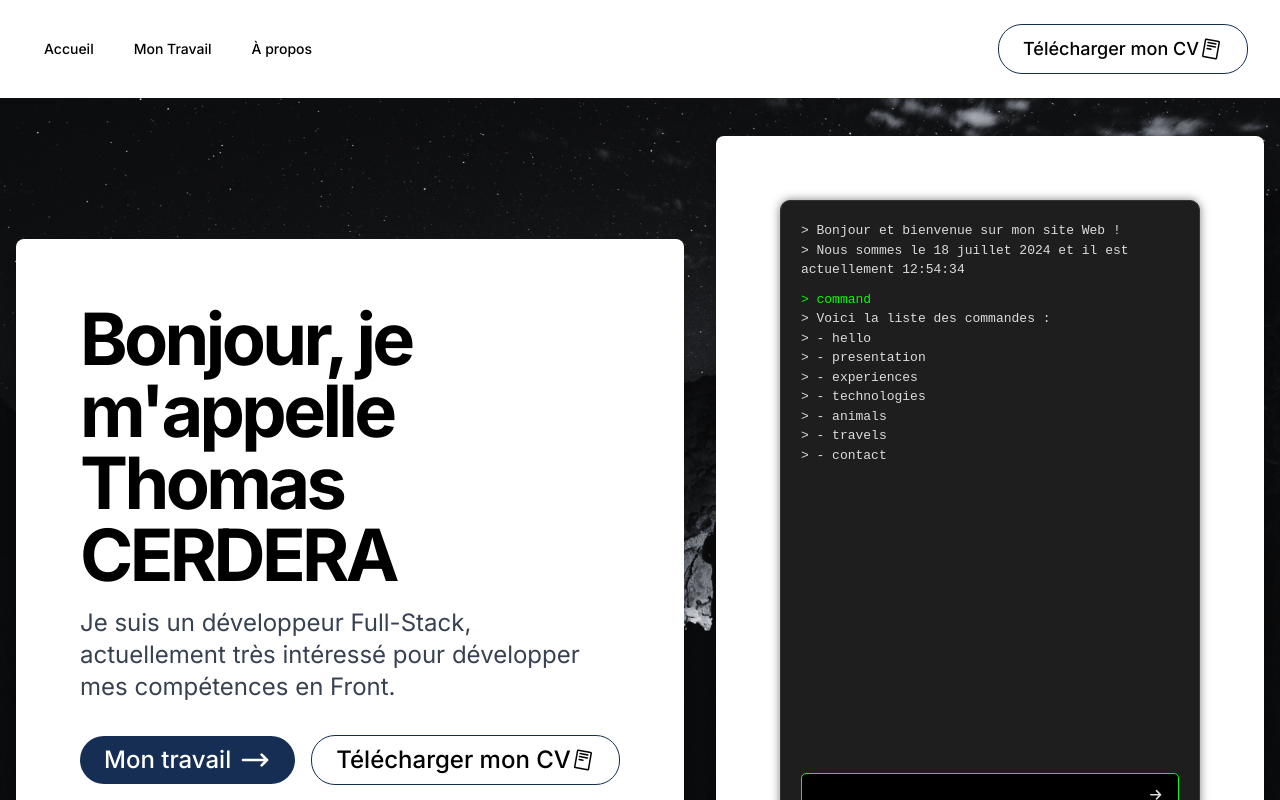
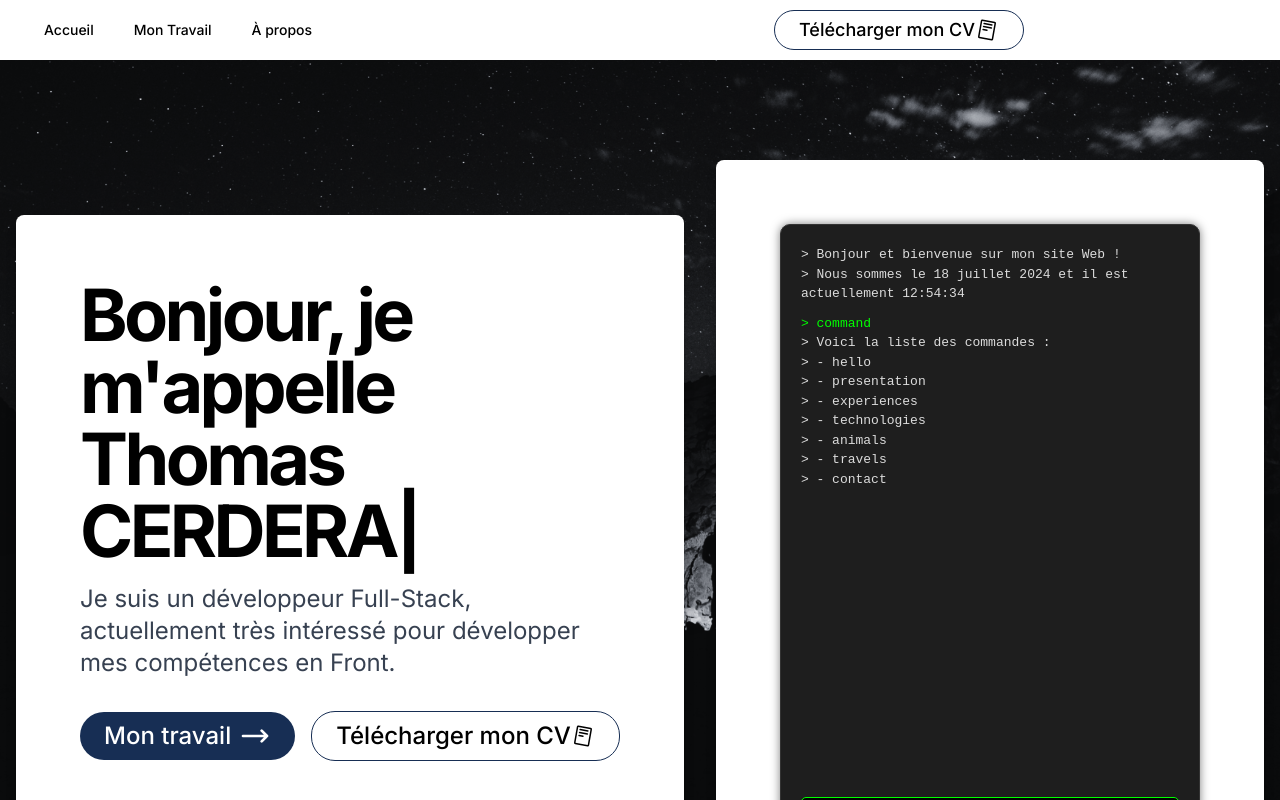
Before and after one commit to ThomasC317/websiteV2, a Next.js app: page / in a window 1280 px wide. Shown: the top 800 px of the page. Built offline with nearby package versions, Linux system fonts and the light colour scheme.

Commit message:
making home page & navbar responsive

```diff
--- a/app/globals.css
+++ b/app/globals.css
@@ -255,7 +255,12 @@ body {
   border-radius: 1.5rem;
 }
 
-.py-6, .py-4, .py-12 {
+.py-6 {
   padding-top: 1.5rem;
   padding-bottom: 1.5rem;
 }
+
+.py-4 {
+  padding-top: 1rem;
+  padding-bottom: 1rem;
+}
--- a/app/page.tsx
+++ b/app/page.tsx
@@ -14,7 +14,7 @@ const handleButtonClick = () => {
   return (
     <div className="min-h-screen flex xl:flex-row flex-col items-center md:justify-center justify-between py-12 bg-gray-100 xl:mt-16">
     <Navbar isOnMainPage={true} />
-    <div className="w-full max-w-4xl bg-white bg-opacity-80 p-8 md:p-12 lg:p-16 rounded-lg shadow-lg mt-24 mx-4">
+    <div className="w-full max-w-4xl bg-white bg-opacity-80 p-8 md:p-12 lg:p-16 rounded-lg shadow-lg mt-24 mx-4 xl:mt-0">
       <main className="flex flex-col gap-8">
         <div className="space-y-4 text-center sm:text-left">
           <h1 className="text-4xl font-bold tracking-tighter sm:text-5xl md:text-6xl lg:text-7xl">
@@ -43,10 +43,10 @@ const handleButtonClick = () => {
             Je suis un développeur Full-Stack, actuellement très intéressé pour développer mes compétences en Front.
           </p>
         </div>
-        <div className="flex gap-4 sm:items-center">
+        <div className="flex flex-col sm:flex-row gap-4 sm:items-center">
   <Button
     variant="outline"
-    className="w-full sm:w-auto bg-azure-radiance-950 text-white rounded-3xl flex items-center justify-center px-6 py-4 text-2xl border-0"
+    className="w-full sm:w-auto bg-azure-radiance-950 text-white rounded-3xl flex items-center justify-center px-6 py-6 text-2xl border-0"
     onClick={handleButtonClick}
     style={{color:"white", backgroundColor: '#172e54' }}
 >
@@ -66,7 +66,7 @@ const handleButtonClick = () => {
         />
     </svg>
 </Button>
-          <Button variant="outline" className="w-full sm:w-auto bg-azure-radiance-950 text-white rounded-3xl flex items-center justify-center px-6 py-4 text-2xl border border-azure-radiance-950" style={{ color: 'black', backgroundColor: 'white', borderWidth: "1px" }}>
+          <Button variant="outline" className="w-full sm:w-auto bg-azure-radiance-950 text-white rounded-3xl flex items-center justify-center px-6 py-6 text-2xl border border-azure-radiance-950" style={{ color: 'black', backgroundColor: 'white', borderWidth: "1px" }}>
             Télécharger mon CV
             <svg xmlns="http://www.w3.org/2000/svg" width="24" height="24" fill="currentColor" viewBox="0 0 256 256"><path d="M210.78,39.25l-130.25-23A16,16,0,0,0,62,29.23l-29.75,169a16,16,0,0,0,13,18.53l130.25,23h0a16,16,0,0,0,18.54-13l29.75-169A16,16,0,0,0,210.78,39.25ZM178.26,224h0L48,201,77.75,32,208,55ZM89.34,58.42a8,8,0,0,1,9.27-6.48l83,14.65a8,8,0,0,1-1.39,15.88,8.36,8.36,0,0,1-1.4-.12l-83-14.66A8,8,0,0,1,89.34,58.42ZM83.8,89.94a8,8,0,0,1,9.27-6.49l83,14.66A8,8,0,0,1,174.67,114a7.55,7.55,0,0,1-1.41-.13l-83-14.65A8,8,0,0,1,83.8,89.94Zm-5.55,31.51A8,8,0,0,1,87.52,115L129,122.29a8,8,0,0,1-1.38,15.88,8.27,8.27,0,0,1-1.4-.12l-41.5-7.33A8,8,0,0,1,78.25,121.45Z"></path></svg>
           </Button>
--- a/components/component/navbar.tsx
+++ b/components/component/navbar.tsx
@@ -32,11 +32,12 @@ const Navbar: React.FC<MyComponentProps> = ({ isOnMainPage = null }) => {
           <Link href="/about" className="navbar-link" prefetch={false}>
             À propos
           </Link>
-        </nav>
-        <Button variant="outline" className="w-full sm:w-auto bg-azure-radiance-950 text-white rounded-3xl flex items-center justify-center px-6 py-4 text-lg border border-azure-radiance-950" style={{ color: 'black', backgroundColor: 'white', borderWidth: "1px" }}>
+          <Button variant="outline" className="absolute w-full sm:w-auto bg-azure-radiance-950 text-white rounded-3xl flex items-center justify-center px-6 py-4 xl:text-lg text-sm border border-azure-radiance-950" style={{ color: 'black', backgroundColor: 'white', borderWidth: "1px", right:"16rem" }}>
             Télécharger mon CV
             <svg xmlns="http://www.w3.org/2000/svg" width="24" height="24" fill="currentColor" viewBox="0 0 256 256"><path d="M210.78,39.25l-130.25-23A16,16,0,0,0,62,29.23l-29.75,169a16,16,0,0,0,13,18.53l130.25,23h0a16,16,0,0,0,18.54-13l29.75-169A16,16,0,0,0,210.78,39.25ZM178.26,224h0L48,201,77.75,32,208,55ZM89.34,58.42a8,8,0,0,1,9.27-6.48l83,14.65a8,8,0,0,1-1.39,15.88,8.36,8.36,0,0,1-1.4-.12l-83-14.66A8,8,0,0,1,89.34,58.42ZM83.8,89.94a8,8,0,0,1,9.27-6.49l83,14.66A8,8,0,0,1,174.67,114a7.55,7.55,0,0,1-1.41-.13l-83-14.65A8,8,0,0,1,83.8,89.94Zm-5.55,31.51A8,8,0,0,1,87.52,115L129,122.29a8,8,0,0,1-1.38,15.88,8.27,8.27,0,0,1-1.4-.12l-41.5-7.33A8,8,0,0,1,78.25,121.45Z"></path></svg>
           </Button>
+        </nav>
+
         <div className="max-md:flex items-center hidden">
           <button onClick={toggleMenu} className="text-gray-800 focus:outline-none">
             <svg className="w-6 h-6" fill="none" stroke="currentColor" viewBox="0 0 24 24" xmlns="http://www.w3.org/2000/svg">
@@ -57,7 +58,7 @@ const Navbar: React.FC<MyComponentProps> = ({ isOnMainPage = null }) => {
             <Link href="/about" className="navbar-link" prefetch={false}>
               À propos
             </Link>
-            <Button variant="outline" className="w-full sm:w-auto bg-azure-radiance-950 text-white rounded-3xl flex items-center justify-center px-6 py-4 text-2xl border border-azure-radiance-950" style={{ color: 'black', backgroundColor: 'white', borderWidth: "1px" }}>
+            <Button variant="outline" className="w-50 sm:w-auto bg-azure-radiance-950 text-white rounded-3xl flex items-center justify-center px-4 py-4 xl:text-lg text-sm border border-azure-radiance-950" style={{ color: 'black', backgroundColor: 'white', borderWidth: "1px" }}>
             Télécharger mon CV
             <svg xmlns="http://www.w3.org/2000/svg" width="24" height="24" fill="currentColor" viewBox="0 0 256 256"><path d="M210.78,39.25l-130.25-23A16,16,0,0,0,62,29.23l-29.75,169a16,16,0,0,0,13,18.53l130.25,23h0a16,16,0,0,0,18.54-13l29.75-169A16,16,0,0,0,210.78,39.25ZM178.26,224h0L48,201,77.75,32,208,55ZM89.34,58.42a8,8,0,0,1,9.27-6.48l83,14.65a8,8,0,0,1-1.39,15.88,8.36,8.36,0,0,1-1.4-.12l-83-14.66A8,8,0,0,1,89.34,58.42ZM83.8,89.94a8,8,0,0,1,9.27-6.49l83,14.66A8,8,0,0,1,174.67,114a7.55,7.55,0,0,1-1.41-.13l-83-14.65A8,8,0,0,1,83.8,89.94Zm-5.55,31.51A8,8,0,0,1,87.52,115L129,122.29a8,8,0,0,1-1.38,15.88,8.27,8.27,0,0,1-1.4-.12l-41.5-7.33A8,8,0,0,1,78.25,121.45Z"></path></svg>
           </Button>
```
